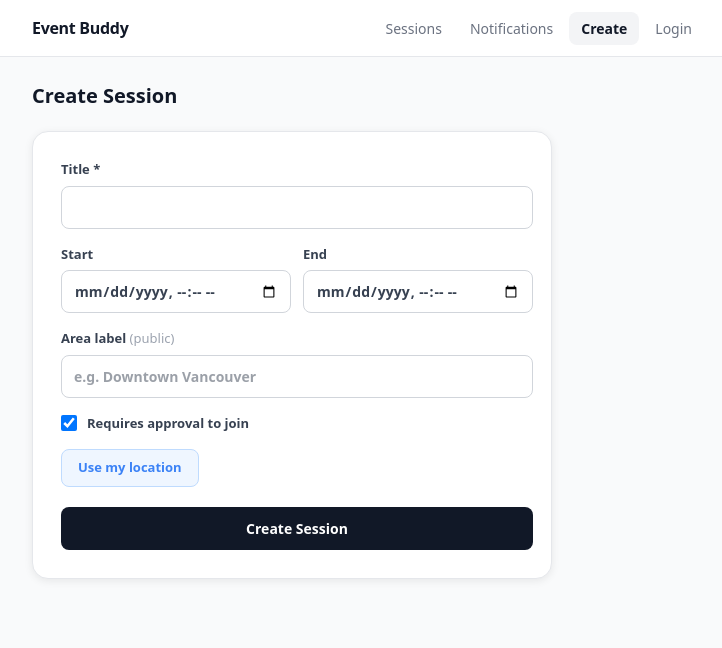
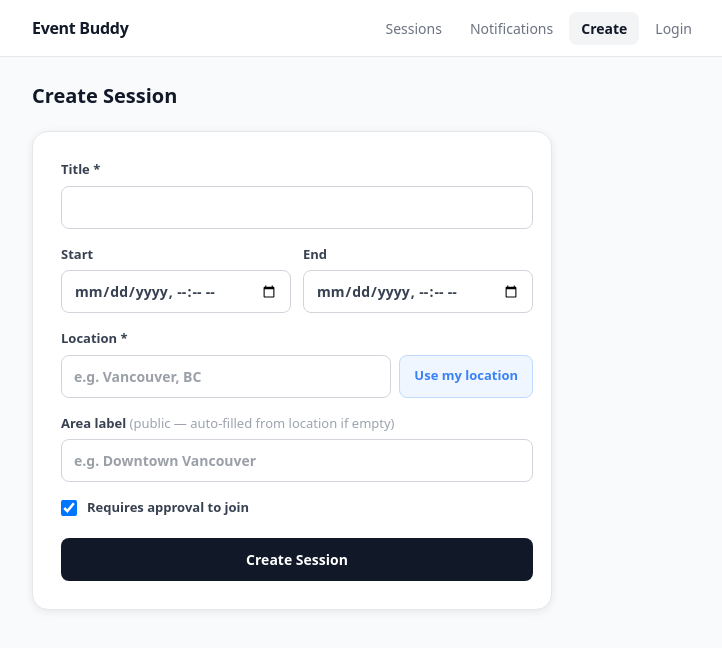
Before and after one commit to Atsuki-522/Buddy-app, a Next.js app: page /sessions/new in a window 1280 px wide. Shown: the top 648 px of the page, without its empty margins (272-994 px from the left). Built offline with nearby package versions, Linux system fonts and the light colour scheme; no server answers.

Commit message:
search: add Nominatim location search to create session

```diff
--- a/src/app/sessions/new/page.tsx
+++ b/src/app/sessions/new/page.tsx
@@ -23,11 +23,22 @@ const labelStyle: React.CSSProperties = {
   color: '#374151',
 };
 
+async function geocode(query: string): Promise<{ lat: number; lng: number } | null> {
+  const res = await fetch(
+    `https://nominatim.openstreetmap.org/search?q=${encodeURIComponent(query)}&format=json&limit=1`,
+    { headers: { 'Accept-Language': 'en' } }
+  );
+  const data = await res.json();
+  if (!data.length) return null;
+  return { lat: parseFloat(data[0].lat), lng: parseFloat(data[0].lon) };
+}
+
 export default function NewSessionPage() {
   const router = useRouter();
   const [title, setTitle] = useState('');
   const [startAt, setStartAt] = useState('');
   const [endAt, setEndAt] = useState('');
+  const [locationText, setLocationText] = useState('');
   const [publicAreaLabel, setPublicAreaLabel] = useState('');
   const [requiresApproval, setRequiresApproval] = useState(true);
   const [lat, setLat] = useState<number | null>(null);
@@ -44,6 +55,7 @@ export default function NewSessionPage() {
       (pos) => {
         setLat(pos.coords.latitude);
         setLng(pos.coords.longitude);
+        setLocationText('');
         setErrorMsg('');
       },
       () => setErrorMsg('Location permission denied.')
@@ -52,12 +64,33 @@ export default function NewSessionPage() {
 
   async function handleSubmit(e: React.FormEvent) {
     e.preventDefault();
-    if (lat == null || lng == null) {
-      setErrorMsg('Please allow location access first.');
+    setErrorMsg('');
+    setLoading(true);
+
+    let resolvedLat = lat;
+    let resolvedLng = lng;
+
+    if ((resolvedLat == null || resolvedLng == null) && locationText.trim()) {
+      const result = await geocode(locationText.trim());
+      if (!result) {
+        setErrorMsg('Could not find that location.');
+        setLoading(false);
+        return;
+      }
+      resolvedLat = result.lat;
+      resolvedLng = result.lng;
+      setLat(resolvedLat);
+      setLng(resolvedLng);
+    }
+
+    if (resolvedLat == null || resolvedLng == null) {
+      setErrorMsg('Enter a location or use your current location.');
+      setLoading(false);
       return;
     }
-    setErrorMsg('');
-    setLoading(true);
+
+    const areaLabel = publicAreaLabel.trim() || (locationText.trim() ? locationText.trim() : '');
+
     try {
       const data = await apiFetch<{ session: { _id: string } }>('/sessions', {
         method: 'POST',
@@ -65,9 +98,9 @@ export default function NewSessionPage() {
           title,
           startAt: new Date(startAt).toISOString(),
           endAt: new Date(endAt).toISOString(),
-          publicAreaLabel,
+          publicAreaLabel: areaLabel,
           requiresApproval,
-          publicLocation: { lng, lat },
+          publicLocation: { lng: resolvedLng, lat: resolvedLat },
         },
       });
       router.push(`/sessions/${data.session._id}`);
@@ -108,8 +141,38 @@ export default function NewSessionPage() {
           </div>
 
           <label style={labelStyle}>
-            Area label <span style={{ fontWeight: 400, color: '#9ca3af' }}>(public)</span>
-            <input value={publicAreaLabel} onChange={(e) => setPublicAreaLabel(e.target.value)} placeholder="e.g. Downtown Vancouver" style={inputStyle} />
+            Location *
+            <div style={{ display: 'flex', gap: 8, marginTop: 6 }}>
+              <input
+                type="text"
+                placeholder="e.g. Vancouver, BC"
+                value={locationText}
+                onChange={(e) => { setLocationText(e.target.value); setLat(null); setLng(null); }}
+                style={{ ...inputStyle, marginTop: 0, flex: 1 }}
+              />
+              <button
+                type="button"
+                onClick={getLocation}
+                style={{ padding: '10px 14px', borderRadius: 8, background: '#eff6ff', color: '#3b82f6', fontWeight: 600, border: '1px solid #bfdbfe', cursor: 'pointer', fontSize: 13, whiteSpace: 'nowrap' }}
+              >
+                Use my location
+              </button>
+            </div>
+            {lat != null && lng != null && (
+              <span style={{ fontSize: 12, color: '#6b7280', marginTop: 4, display: 'block' }}>
+                {locationText ? locationText : `${lat.toFixed(4)}, ${lng.toFixed(4)}`}
+              </span>
+            )}
+          </label>
+
+          <label style={labelStyle}>
+            Area label <span style={{ fontWeight: 400, color: '#9ca3af' }}>(public — auto-filled from location if empty)</span>
+            <input
+              value={publicAreaLabel}
+              onChange={(e) => setPublicAreaLabel(e.target.value)}
+              placeholder="e.g. Downtown Vancouver"
+              style={inputStyle}
+            />
           </label>
 
           <label style={{ ...labelStyle, display: 'flex', alignItems: 'center', gap: 10, cursor: 'pointer' }}>
@@ -121,19 +184,6 @@ export default function NewSessionPage() {
             />
             Requires approval to join
           </label>
-
-          <div style={{ display: 'flex', alignItems: 'center', gap: 12 }}>
-            <button
-              type="button"
-              onClick={getLocation}
-              style={{ padding: '8px 16px', borderRadius: 8, background: '#eff6ff', color: '#3b82f6', fontWeight: 600, border: '1px solid #bfdbfe', cursor: 'pointer', fontSize: 13 }}
-            >
-              Use my location
-            </button>
-            {lat != null && lng != null && (
-              <span style={{ fontSize: 13, color: '#6b7280' }}>{lat.toFixed(4)}, {lng.toFixed(4)}</span>
-            )}
-          </div>
 
           {errorMsg && (
             <p style={{ fontSize: 13, color: '#ef4444', background: '#fef2f2', border: '1px solid #fecaca', borderRadius: 8, padding: '8px 12px', margin: 0 }}>
```
